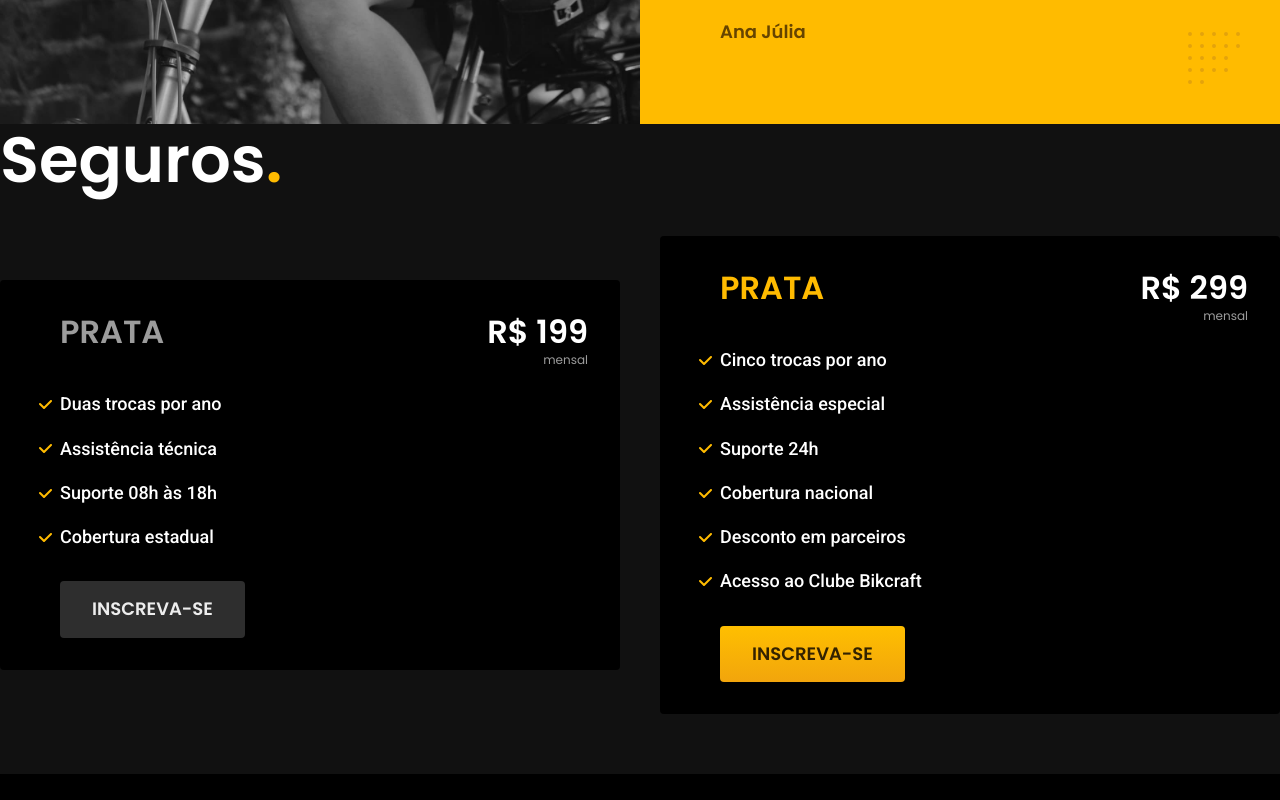
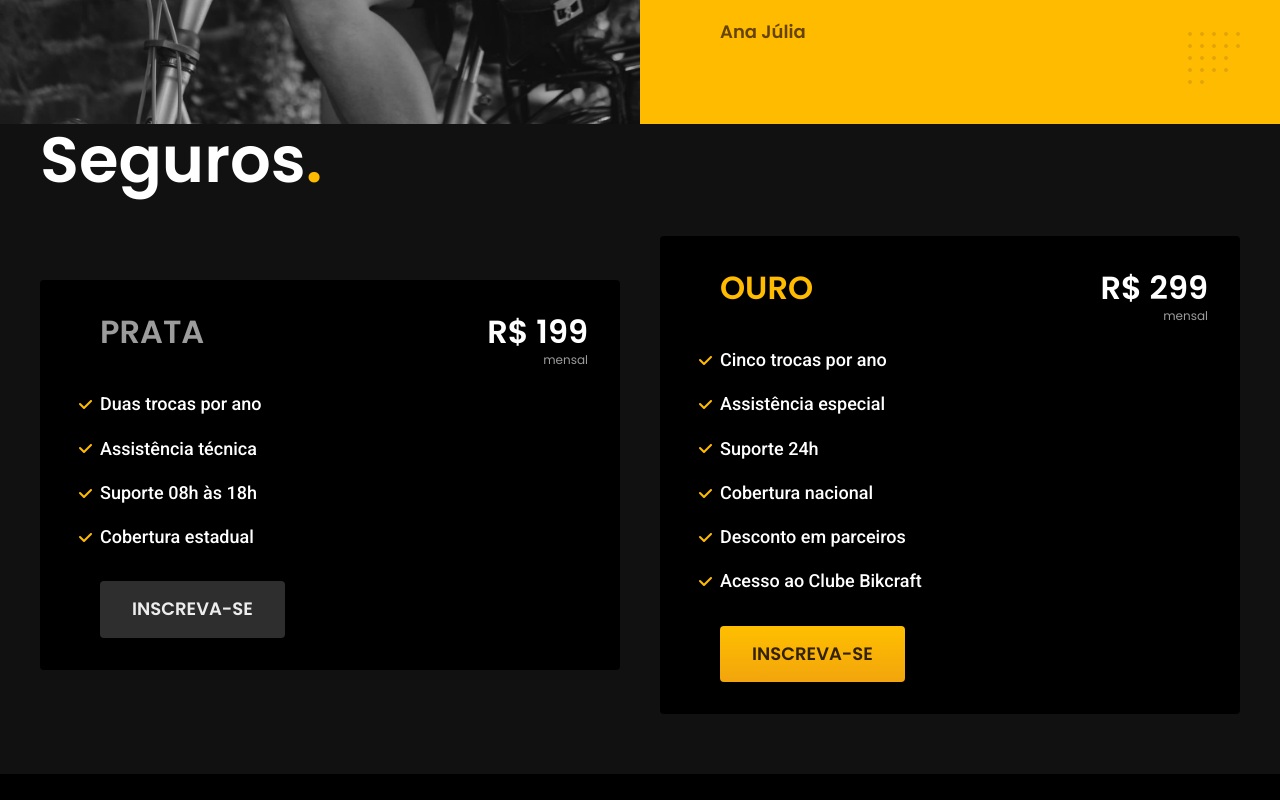
Before and after one commit to RenanWebDev/bikcraft, a plain HTML site: page index.html in a window 1280 px wide. Shown: the part 3700-4500 px from the top of the page. Drawn offline with Linux system fonts and the light colour scheme.

Commit message:
Detalhes

```diff
--- a/index.html
+++ b/index.html
@@ -131,9 +131,9 @@
   </section>
 
   <article class="seguros-bg">
-    <div class="seguros">
+    <div class="seguros container">
       <h2 class="font-1-xxl cor-0">Seguros<span class="cor-p1">.</span></h2>
-      <div class="seguros-item">
+      <div class="seguros-item fadeInLeft" data-anime="200">
         <h3 class="font-1-xl cor-6">PRATA</h3>
         <span class="font-1-xl cor-0">R$ 199 <span class="font-1-xs cor-6">mensal</span></span>
         <ul class="font-2-m cor-0">
@@ -142,10 +142,10 @@
           <li>Suporte 08h às 18h</li>
           <li>Cobertura estadual</li>
         </ul>
-        <a class="botao secundario" href="./orcamento.html">Inscreva-se</a>
+        <a class="botao secundario" href="./orcamento.html?tipo=seguro&produto=prata">Inscreva-se</a>
       </div>
-      <div class="seguros-item">
-        <h3 class="font-1-xl cor-p1">PRATA</h3>
+      <div class="seguros-item fadeInRight" data-anime="400">
+        <h3 class="font-1-xl cor-p1">OURO</h3>
         <span class="font-1-xl cor-0">R$ 299 <span class="font-1-xs cor-6">mensal</span></span>
         <ul class="font-2-m cor-0">
           <li>Cinco trocas por ano</li>
@@ -155,7 +155,7 @@
           <li>Desconto em parceiros</li>
           <li>Acesso ao Clube Bikcraft</li>
         </ul>
-        <a class="botao" href="./orcamento.html">Inscreva-se</a>
+        <a class="botao" href="./orcamento.html?tipo=seguro&produto=ouro">Inscreva-se</a>
       </div>
     </div>
   </article>
```
